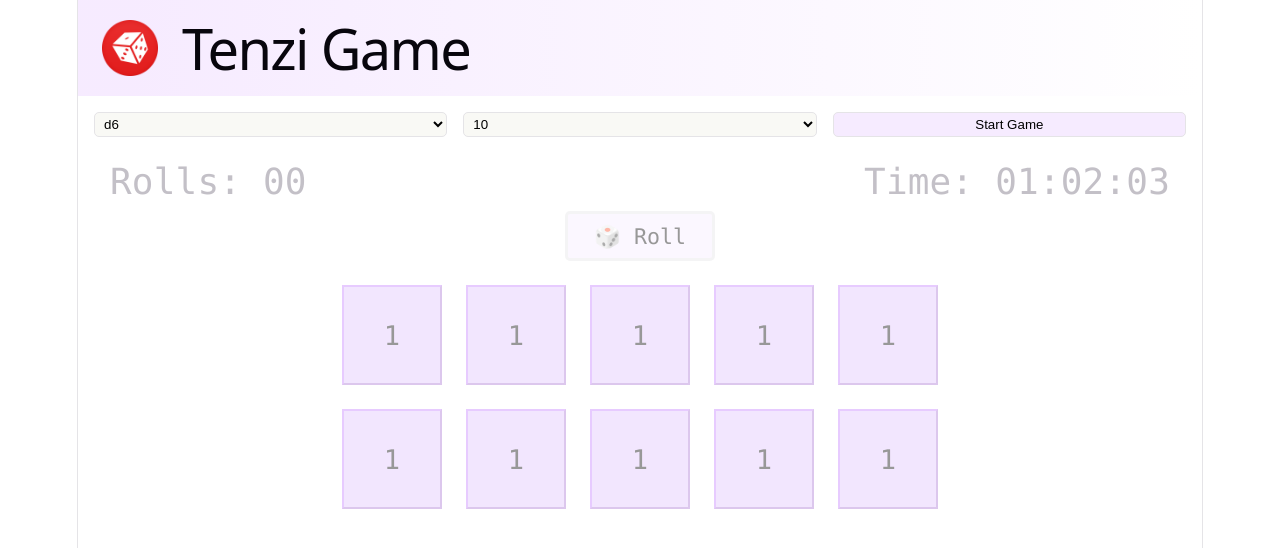
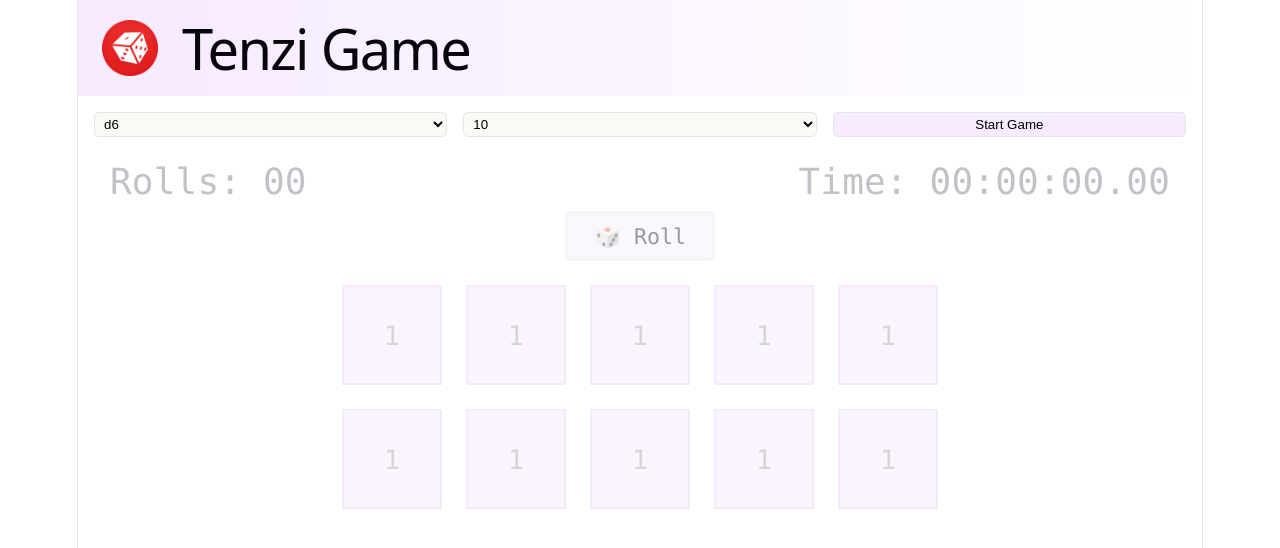
Before and after one commit to Persiuskane/tenzies-game-project, a React (Vite) app: page / in a window 1280 px wide. Shown: the top 548 px of the page. Built offline with nearby package versions, Linux system fonts and the light colour scheme.

Commit message:
Add the win condition and create a working copy

```diff
--- a/package.json
+++ b/package.json
@@ -11,6 +11,7 @@
   },
   "dependencies": {
     "react": "^19.3.1",
+    "react-confetti": "^6.4.0",
     "react-dom": "^19.3.1"
   },
   "devDependencies": {
--- a/src/components/Dice.jsx
+++ b/src/components/Dice.jsx
@@ -1,6 +1,6 @@
 import { useEffect } from "react";
 
-function Dice({ diceType, dice, playGame, rolls }) {
+function Dice({ diceType, dice, playGame, rolls, checkWinCon }) {
   useEffect(() => {
     // console.log("...updating Rolls", rolls, dice);
     if (rolls > 0 && !dice.isFrozen) {
@@ -8,9 +8,27 @@ function Dice({ diceType, dice, playGame, rolls }) {
     }
   }, [rolls]);
 
+  function diceShape() {
+    if (diceType === 6) {
+      return "";
+    }
+    if (diceType === 8) {
+      return "polygon(25% 0%, 75% 0%, 100% 50%, 75% 100%, 25% 100%, 0% 50%)";
+    }
+    if (diceType === 10) {
+      return "polygon(50% 0, 0 40%, 0 60%, 50% 100%, 100% 60%, 100% 40%)";
+    }
+    if (diceType === 20) {
+      return "polygon(30% 0%, 70% 0%, 100% 30%, 100% 70%, 70% 100%, 30% 100%, 0% 70%, 0% 30%)";
+    }
+    if (diceType === 100) {
+      return "polygon(50% 0%, 83% 12%, 100% 43%, 94% 78%, 68% 100%, 32% 100%, 6% 78%, 0% 43%, 17% 12%)";
+    }
+  }
+
   function rollDice() {
     const randomNumber = Math.floor(Math.random() * diceType + 1);
-    console.log(randomNumber);
+    // console.log(randomNumber);
     playGame(dice.id, "value", randomNumber);
   }
 
@@ -21,7 +39,11 @@ function Dice({ diceType, dice, playGame, rolls }) {
   return (
     <button
       className="dice"
-      style={dice.isFrozen ? { opacity: 0.4 } : {}}
+      style={
+        dice.isFrozen
+          ? { opacity: 0.4, clipPath: diceShape() }
+          : { clipPath: diceShape() }
+      }
       onClick={toggleFreeze}
     >
       {dice.value}
--- a/src/components/Game.jsx
+++ b/src/components/Game.jsx
@@ -1,4 +1,5 @@
-import { useState } from "react";
+import { useEffect, useState } from "react";
+import Confetti from "react-confetti";
 import GameSettings from "./GameSettings.jsx";
 import GameBoard from "./GameBoard.jsx";
 import settingsData from "../settings.js";
@@ -6,8 +7,23 @@ import settingsData from "../settings.js";
 function Game() {
   // Creating State
   const [settings, setSettings] = useState(settingsData);
+  const [started, setStarted] = useState(false);
+  const [isWon, setIsWon] = useState(false);
+  const [windowSize, setWindowSize] = useState({
+    width: window.innerWidth,
+    height: window.innerHeight,
+  });
 
-  const [started, setStarted] = useState(false);
+  useEffect(() => {
+    function getWidowSize() {
+      setWindowSize({
+        width: window.innerWidth,
+        height: window.innerHeight,
+      });
+    }
+    window.addEventListener("resize", getWidowSize);
+    return () => removeEventListener("resize", getWidowSize);
+  }, []);
 
   // Updating State
   function newSettings(e) {
@@ -19,7 +35,6 @@ function Game() {
           ? Array.from({ length: Number(value) }, (element, index) => {
               return {
                 id: index + 1,
-                number: 1,
                 isFrozen: false,
                 value: 1,
               };
@@ -34,8 +49,11 @@ function Game() {
     });
   }
 
-  function startAndEndGame() {
+  function startAndEndGame(won = false) {
     setStarted((prev) => !prev);
+    if (won) {
+      setIsWon(false);
+    }
   }
 
   function playGame(id, activity, value) {
@@ -50,8 +68,22 @@ function Game() {
     });
   }
 
+  function toggleWin(boolean) {
+    setIsWon(boolean);
+    startAndEndGame();
+  }
+
+  function resetGame(setRolls, startTimeRef, setElapsed) {
+    setRolls(0);
+    setSettings(settingsData);
+    setElapsed(0);
+  }
+
   return (
     <main>
+      {isWon ? (
+        <Confetti width={windowSize.width} height={windowSize.height} />
+      ) : undefined}
       <GameSettings
         settings={settings}
         newSettings={newSettings}
@@ -59,7 +91,13 @@ function Game() {
         isStarted={started}
       />
 
-      <GameBoard settings={settings} isStarted={started} playGame={playGame} />
+      <GameBoard
+        settings={settings}
+        isStarted={started}
+        playGame={playGame}
+        setIsWon={toggleWin}
+        resetGame={resetGame}
+      />
     </main>
   );
 }
--- a/src/components/GameBoard.jsx
+++ b/src/components/GameBoard.jsx
@@ -1,15 +1,58 @@
-import { useState } from "react";
+import { useEffect, useRef, useState } from "react";
 import Dice from "./Dice.jsx";
+import Timer from "./timer.jsx";
 
-function GameBoard({ settings, isStarted, playGame }) {
+function GameBoard({ settings, isStarted, playGame, setIsWon, resetGame }) {
   const [rolls, setRolls] = useState(0);
+  const [elapsed, setElapsed] = useState(0);
+
+  const startTimeRef = useRef(0);
+
+  const checkFrozen = settings.diceArray.map((dice) => dice.isFrozen);
+  useEffect(() => {
+    checkWinCon();
+  }, [JSON.stringify(checkFrozen)]);
+
+  useEffect(() => {
+    resetGame(setRolls, startTimeRef, setElapsed);
+    if (!isStarted) return;
+    // console.log("...Starting Timer");
+    startTimeRef.current = performance.now();
+    const intervalId = setInterval(() => {
+      // console.log("...Setting Interval");
+      setElapsed(performance.now() - startTimeRef.current);
+    }, 10);
+    return () => clearInterval(intervalId);
+  }, [isStarted]);
 
   //Update State
   function updateRolls() {
     // console.log("...rollig");
-
     setRolls((prevRolls) => prevRolls + 1);
   }
+
+  function checkWinCon() {
+    let diceValue = 0;
+    const isWon = settings.diceArray.every((dice) => {
+      // console.log(dice.id, " - ", dice.isFrozen);
+
+      if (dice.isFrozen === false) {
+        // console.log(diceValue, typeof diceValue, `isForzen ${dice.isFrozen}`);
+        return false;
+      }
+      if (diceValue === 0) {
+        diceValue = dice.value;
+        // console.log("is 0", diceValue, typeof diceValue);
+      }
+      // console.log("Dice Value=== ", dice.value === diceValue);
+
+      return dice.value === diceValue;
+    });
+    if (isWon) {
+      setIsWon(true);
+    }
+  }
+
   // Create Dice Array
   const diceList = settings.diceArray.map((e) => (
     <Dice
@@ -18,6 +61,7 @@ function GameBoard({ settings, isStarted, playGame }) {
       dice={e}
       playGame={playGame}
       rolls={rolls}
+      checkWinCon={checkWinCon}
     />
   ));
 
@@ -28,12 +72,17 @@ function GameBoard({ settings, isStarted, playGame }) {
     >
       <div className="stats">
         <p id="rolls">Rolls: {rolls < 10 ? `0${rolls}` : rolls}</p>
-        <p id="time">Time: 01:02:03</p>
+        <Timer time={elapsed} />
       </div>
       <button id="roll-btn" onClick={updateRolls}>
         🎲 Roll
       </button>
-      <div className="game-board">{diceList}</div>
+      <div
+        className="game-board"
+        style={rolls === 0 ? { pointerEvents: "none", opacity: 0.4 } : {}}
+      >
+        {diceList}
+      </div>
     </div>
   );
 }
--- /dev/null
+++ b/src/components/Timer.jsx
@@ -0,0 +1,22 @@
+function Timer({ time }) {
+  const totalHundredths = Math.floor(time / 10);
+
+  const hours = Math.floor(totalHundredths / 360000);
+  const minutes = Math.floor(totalHundredths / 6000) % 60;
+  const seconds = Math.floor(totalHundredths / 100) % 60;
+  const hundredths = totalHundredths % 100;
+
+  const format = (value) => String(value).padStart(2, "0");
+
+  console.log(`Time: ${format(hours)}:${format(minutes)}:${format(seconds)}.
+      ${format(hundredths)}`);
+
+  return (
+    <p id="time">
+      Time: {format(hours)}:{format(minutes)}:{format(seconds)}.
+      {format(hundredths)}
+    </p>
+  );
+}
+
+export default Timer;
--- a/src/settings.js
+++ b/src/settings.js
@@ -4,61 +4,51 @@ export default {
   diceArray: [
     {
       id: 1,
-      number: 1,
       isFrozen: false,
       value: 1,
     },
     {
       id: 2,
-      number: 1,
       isFrozen: false,
       value: 1,
     },
     {
       id: 3,
-      number: 1,
       isFrozen: false,
       value: 1,
     },
     {
       id: 4,
-      number: 1,
       isFrozen: false,
       value: 1,
     },
     {
       id: 5,
-      number: 1,
       isFrozen: false,
       value: 1,
     },
     {
       id: 6,
-      number: 1,
       isFrozen: false,
       value: 1,
     },
     {
       id: 7,
-      number: 1,
       isFrozen: false,
       value: 1,
     },
     {
       id: 8,
-      number: 1,
       isFrozen: false,
       value: 1,
     },
     {
       id: 9,
-      number: 1,
       isFrozen: false,
       value: 1,
     },
     {
       id: 10,
-      number: 1,
       isFrozen: false,
       value: 1,
     },
```
Also changed, not shown: 1 other file (tests, documents, lock files or other folders).
